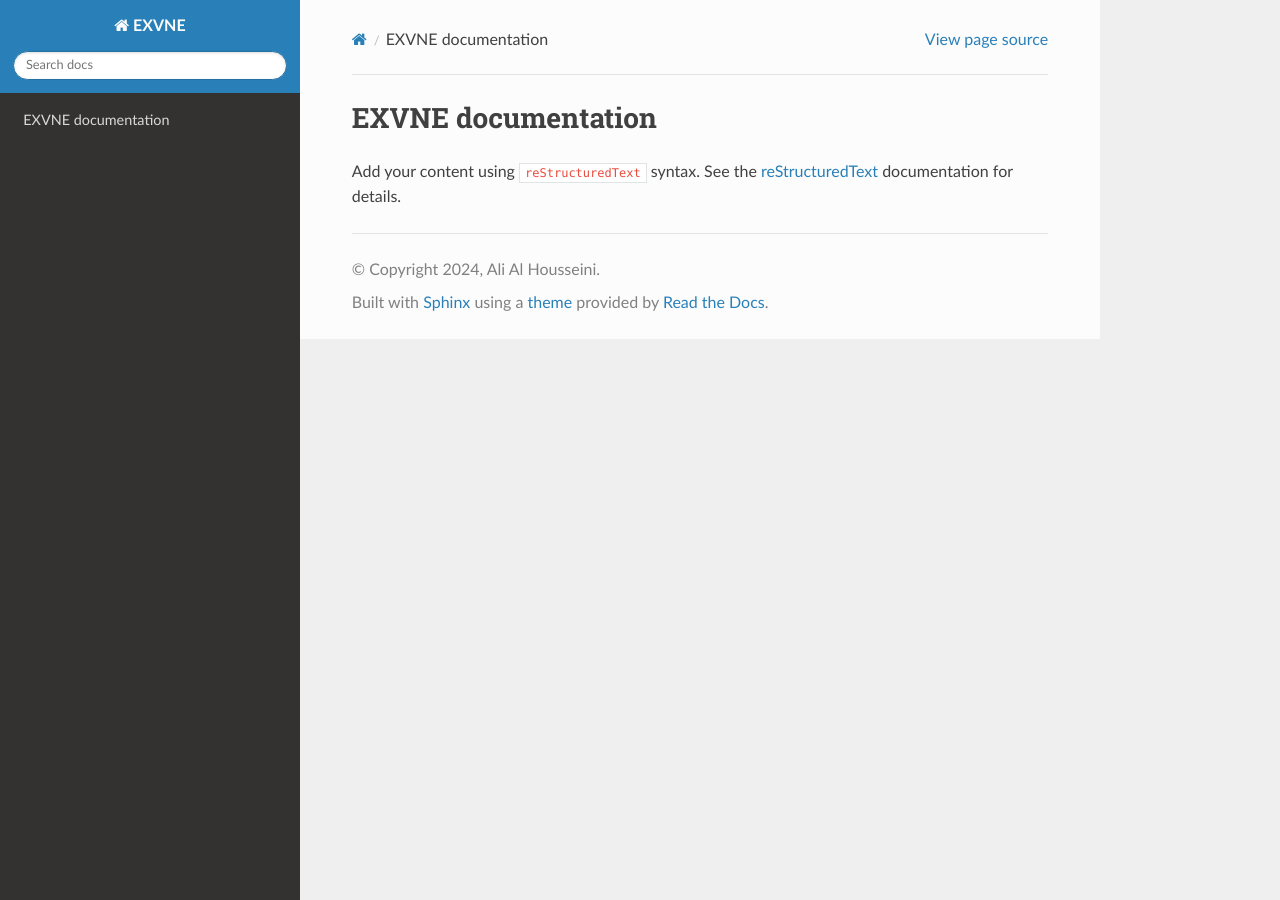
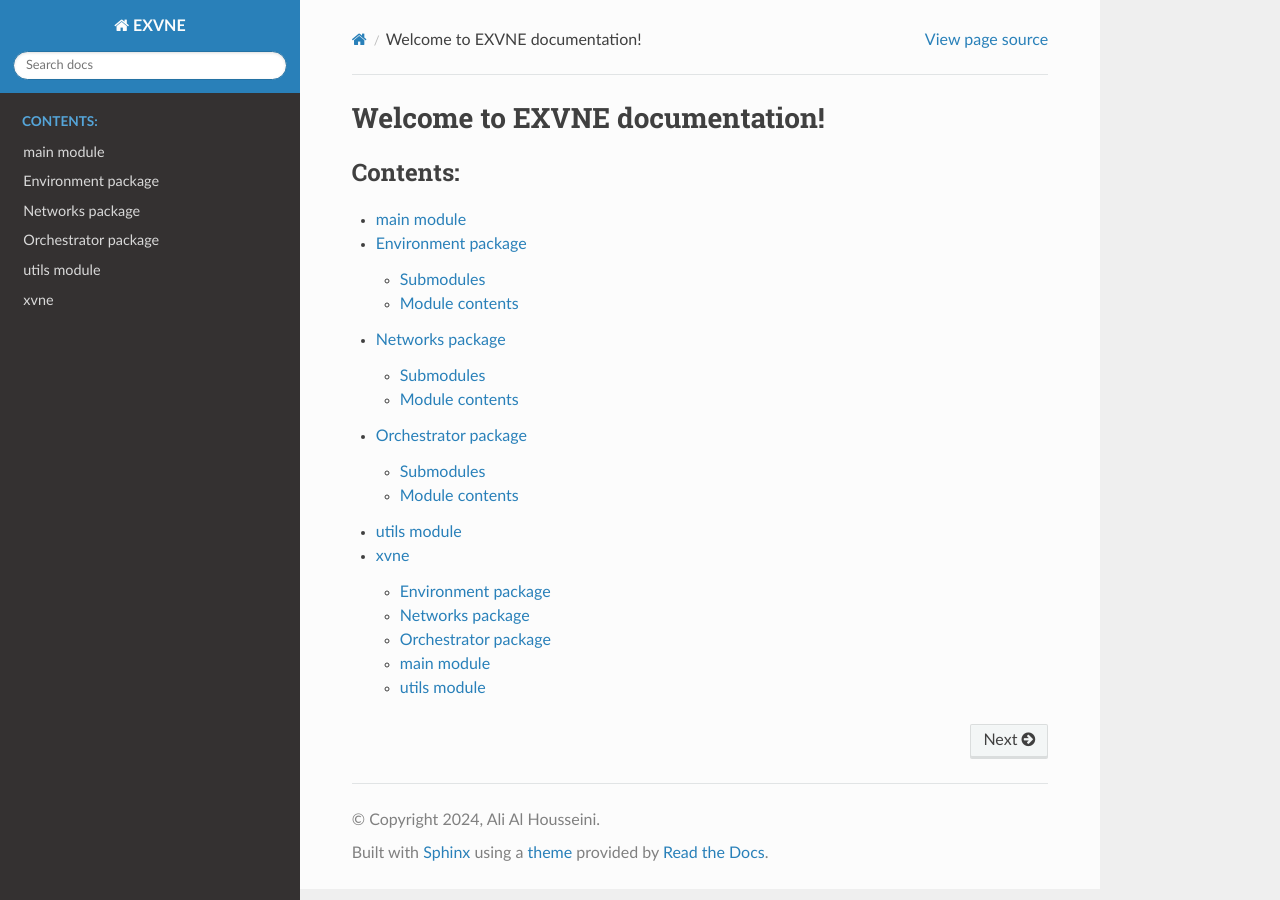
Before and after one commit to alialhousseini/xvne, a Sphinx documentation site: the page built from docs/source/index.rst, in a window 1280 px wide. Built offline with Sphinx 7.4.7 and the Read the Docs theme 3.1.0, drawn with Linux system fonts in a browser that asks for light colours.

Commit message:
Refactor documentation structure and add module references for Environment, Networks, and Orchestrator packages

```diff
--- /dev/null
+++ b/docs/source/Networks.SubstrateNetwork.rst
@@ -0,0 +1,7 @@
+Networks.SubstrateNetwork module
+================================
+
+.. automodule:: Networks.SubstrateNetwork
+   :members:
+   :undoc-members:
+   :show-inheritance:
--- /dev/null
+++ b/docs/source/Networks.VirtualNetwork.rst
@@ -0,0 +1,7 @@
+Networks.VirtualNetwork module
+==============================
+
+.. automodule:: Networks.VirtualNetwork
+   :members:
+   :undoc-members:
+   :show-inheritance:
--- /dev/null
+++ b/docs/source/Networks.VirtualNetworkRequest.rst
@@ -0,0 +1,7 @@
+Networks.VirtualNetworkRequest module
+=====================================
+
+.. automodule:: Networks.VirtualNetworkRequest
+   :members:
+   :undoc-members:
+   :show-inheritance:
--- /dev/null
+++ b/docs/source/Networks.components.rst
@@ -0,0 +1,7 @@
+Networks.components module
+==========================
+
+.. automodule:: Networks.components
+   :members:
+   :undoc-members:
+   :show-inheritance:
--- /dev/null
+++ b/docs/source/Networks.utils.rst
@@ -0,0 +1,7 @@
+Networks.utils module
+=====================
+
+.. automodule:: Networks.utils
+   :members:
+   :undoc-members:
+   :show-inheritance:
--- /dev/null
+++ b/docs/source/Orchestrator.Controller.rst
@@ -0,0 +1,7 @@
+Orchestrator.Controller module
+==============================
+
+.. automodule:: Orchestrator.Controller
+   :members:
+   :undoc-members:
+   :show-inheritance:
--- /dev/null
+++ b/docs/source/Orchestrator.Evaluator.rst
@@ -0,0 +1,7 @@
+Orchestrator.Evaluator module
+=============================
+
+.. automodule:: Orchestrator.Evaluator
+   :members:
+   :undoc-members:
+   :show-inheritance:
--- /dev/null
+++ b/docs/source/Orchestrator.Recorder.rst
@@ -0,0 +1,7 @@
+Orchestrator.Recorder module
+============================
+
+.. automodule:: Orchestrator.Recorder
+   :members:
+   :undoc-members:
+   :show-inheritance:
--- /dev/null
+++ b/docs/source/Orchestrator.SimulationTime.rst
@@ -0,0 +1,7 @@
+Orchestrator.SimulationTime module
+==================================
+
+.. automodule:: Orchestrator.SimulationTime
+   :members:
+   :undoc-members:
+   :show-inheritance:
--- a/docs/source/index.rst
+++ b/docs/source/index.rst
@@ -1,16 +1,18 @@
 .. EXVNE documentation master file, created by
-   sphinx-quickstart on Mon Dec 23 14:19:16 2024.
+   sphinx-quickstart on <date>.
    You can adapt this file completely to your liking, but it should at least
    contain the root `toctree` directive.
 
-EXVNE documentation
-===================
-
-Add your content using ``reStructuredText`` syntax. See the
-`reStructuredText <https://www.sphinx-doc.org/en/master/usage/restructuredtext/index.html>`_
-documentation for details.
-
+Welcome to EXVNE documentation!
+================================
 
 .. toctree::
    :maxdepth: 2
    :caption: Contents:
+
+   main
+   Environment
+   Networks
+   Orchestrator
+   utils
+   modules
```
Also changed, not shown: docs/source/Environment.env.rst (added, +7 -0 lines), docs/source/Environment.reward.rst (added, +7 -0 lines), docs/source/Environment.rst (+4 -14 lines), docs/source/Networks.rst (+7 -38 lines), docs/source/Orchestrator.rst (+6 -30 lines).
